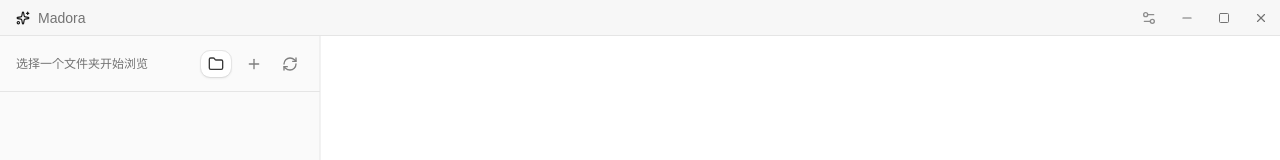
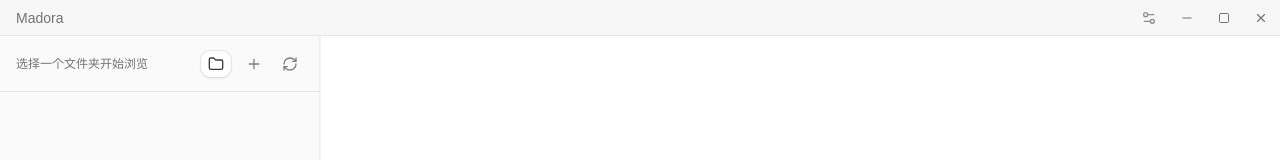
Before and after one commit to 1Yie/madora, a React (Vite) app: page / in a window 1280 px wide. Shown: the top 160 px of the page. Built offline with nearby package versions, Linux system fonts and the light colour scheme.

Commit message:
feat: 去除图标

```diff
--- a/src/components/system/top-bar.tsx
+++ b/src/components/system/top-bar.tsx
@@ -1,5 +1,5 @@
 import { Window } from "@tauri-apps/api/window";
-import { X, Square, Minus, Sparkles } from "lucide-react";
+import { X, Square, Minus } from "lucide-react";
 
 import { SettingsDialog } from "@/components/system/settings-dialog";
 
@@ -12,7 +12,6 @@ export default function Titlebar() {
       className="flex h-9 items-center justify-between border-b border-border bg-muted/80 text-foreground select-none"
     >
       <div className="flex items-center ml-4 gap-2 pointer-events-none">
-        <Sparkles size={14} className="text-primary" />
         <span className="text-sm font-medium text-muted-foreground">Madora</span>
       </div>
       <div className="flex items-center h-full">
```
